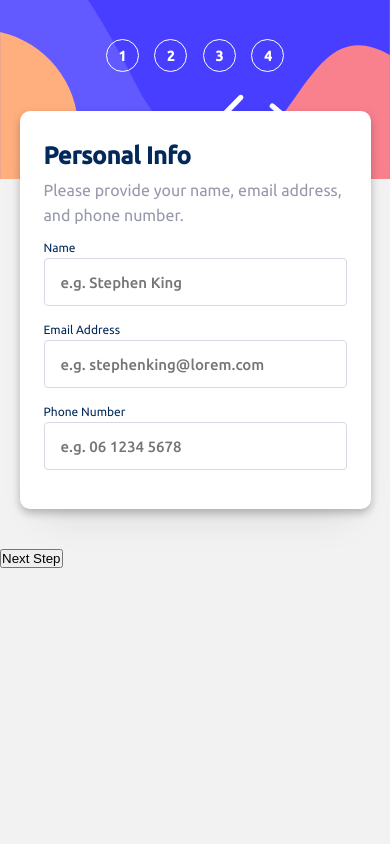
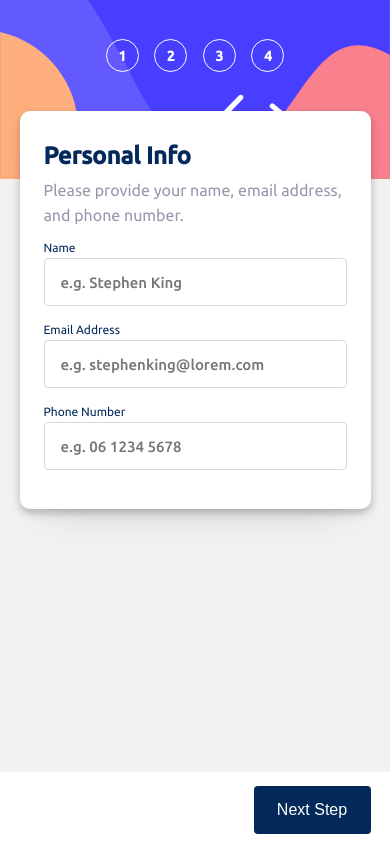
Before and after one commit to kelitasukita/multi-step-form, a React (Vite) app: page / in a window 390 px wide. Built offline with nearby package versions, Linux system fonts and the light colour scheme.

Commit message:
Apply responsive rules

```diff
--- a/src/components/Steps/PersonalInfo/styles.scss
+++ b/src/components/Steps/PersonalInfo/styles.scss
@@ -52,6 +52,9 @@
 .personalInfo-container {
   @media (min-width: 320px) and (max-width: 960px) {
     margin: 0;
+    max-width: 960px;
+    width: 100%;
+    max-height: 376px;
   }
   .error-message {
     display: none;
@@ -106,6 +109,7 @@
       }
     }
   }
+}
 
 button {
   width: 123px;
@@ -126,12 +130,31 @@
 
   @media (min-width: 320px) and (max-width: 960px) {
     // margin-top: 45%;
-      width: 35%;
+    width: 30%;
     border-radius: 4px;
+    position: absolute;
+    z-index: 2;
+    bottom: 0;
+    right: 0;
+    margin: 2% 5% 2.5% 0;
   }
 
   &:hover {
     background: $next-btn-hover;
   }
 }
+.go-back-next-btn {
+  position: relative;
+  z-index: 1;
+  background: $white;
+  max-width: 960px;
+  width: 100%;
+  height: 72px;
+  position: fixed;
+  left: 0;
+  bottom: 0;
+
+  @media (min-width: 961px) {
+    display: none;
   }
+}
```
Lines whose indentation alone changed are shown as unchanged.
